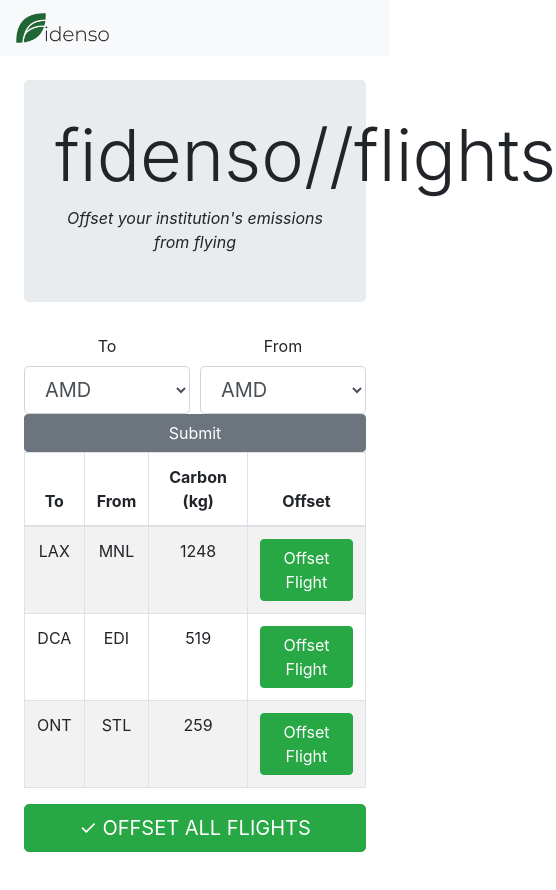
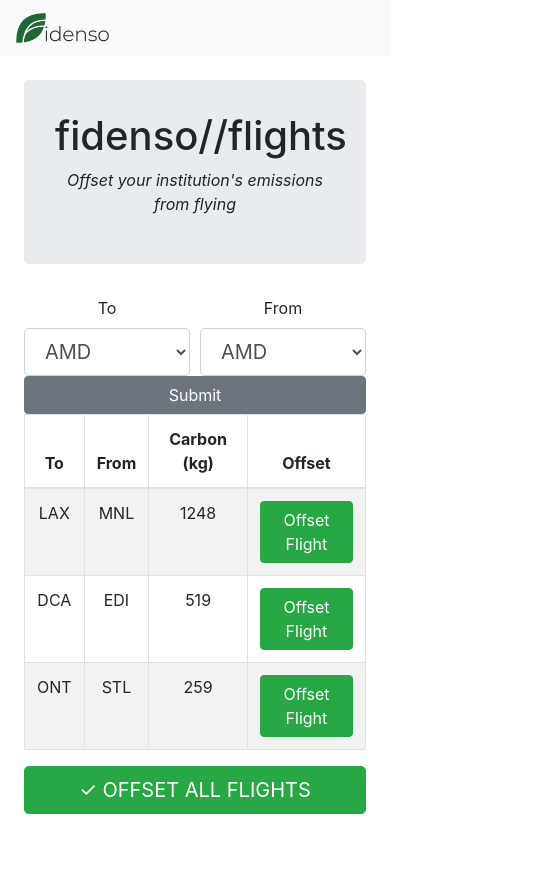
Before and after one commit to oliverpdahl/fidensco-flights, a React (Create React App) app: page / in a window 390 px wide. Shown: the top 890 px of the page, 556 px wide, since content can reach past the window. Built offline with nearby package versions, Linux system fonts and the light colour scheme.

Commit message:
Centered and responsive

```diff
--- a/src/App.js
+++ b/src/App.js
@@ -32,9 +32,9 @@ function App() {
         </Navbar.Collapse> */}
       </Navbar>
       <div className="m-4">
-      <Jumbotron>
+      <Jumbotron className="text-center">
         <Container>
-          <h1 className="display-3">fidenso//flights</h1>
+          <h1>fidenso//flights</h1>
           <p><em>
             Offset your institution's emissions from flying
           </em></p>
```
